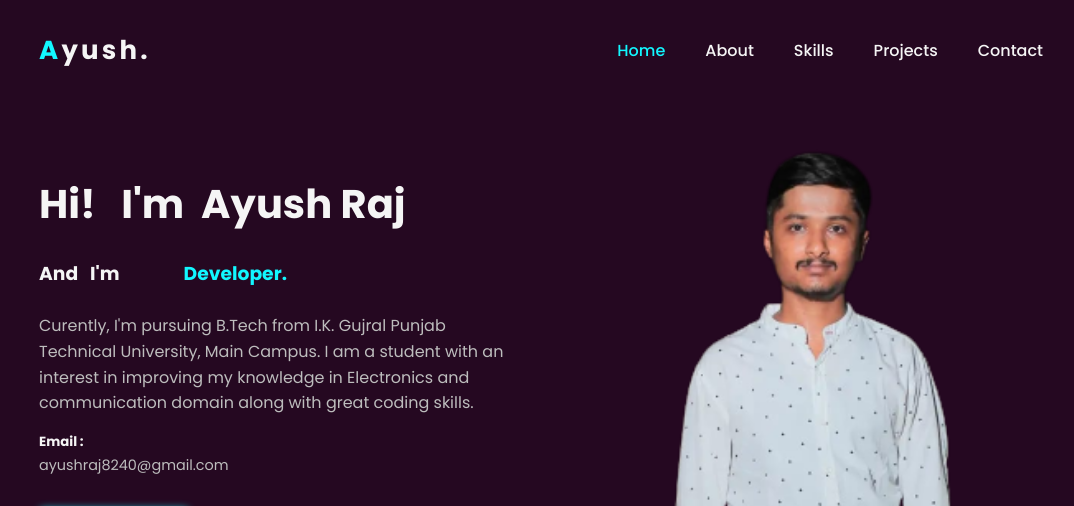
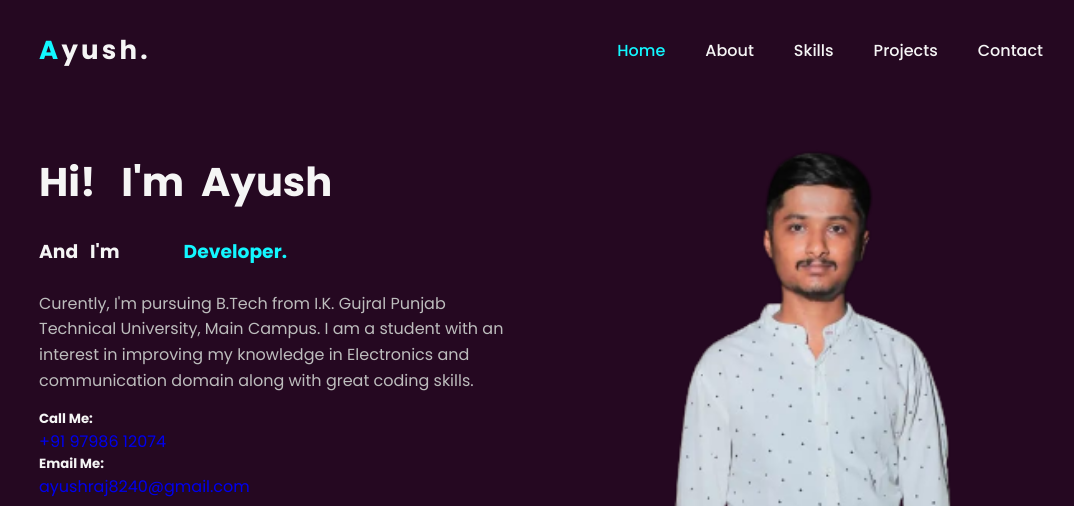
Before and after one commit to rayush9934/Ayush-Portfolio, a plain HTML site: page index.html in a window 1280 px wide. Shown: the top 506 px of the page, without its empty margins (89-1163 px from the left). Drawn offline with nearby package versions, Linux system fonts and the light colour scheme; a web font is replaced by a local one.

Commit message:
changed in name

```diff
--- a/index.html
+++ b/index.html
@@ -24,7 +24,7 @@
 <section id="home" class="home">
     <div class="home-content
     scroll-scale">
-        <h1>Hi! &nbsp; I'm &nbsp;Ayush Raj</h1><br>
+        <h1>Hi! &nbsp; I'm &nbsp;Ayush </h1><br>
         <div class="change-text">
             <h3>And &nbsp; I'm &nbsp;</h3>
             <h3>
@@ -42,8 +42,10 @@
 
         <div class="info-box">
             <div class="email-info">
-                <h5>Email :</h5>
-                <span>ayushraj8240@gmail.com</span>
+                <h5>Call Me:</h5>
+                <a href="tel:9798612074">+91 97986 12074</a>
+                <h5>Email Me:</h5>
+                <a href="mailto:ayushraj8240@gmail.com">ayushraj8240@gmail.com</a>
 
             </div>
         </div>
```
